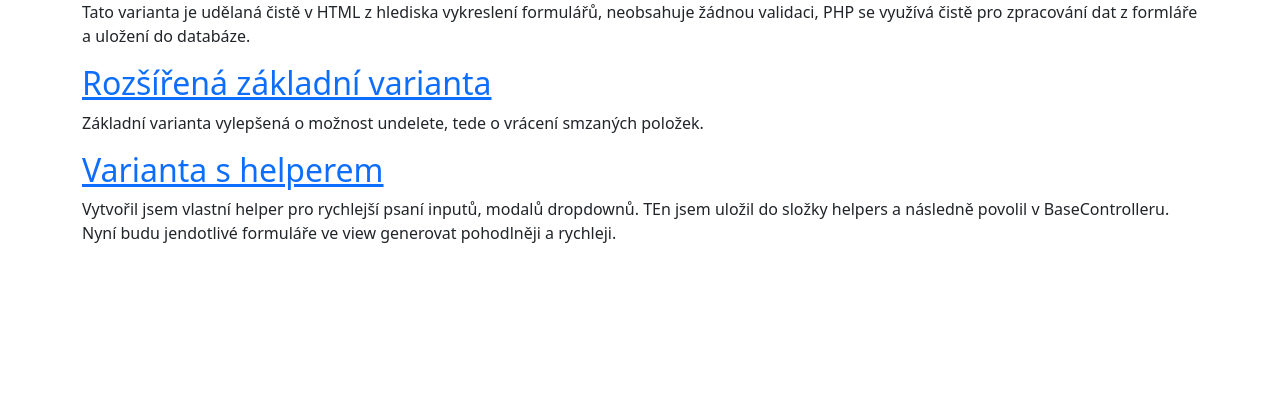
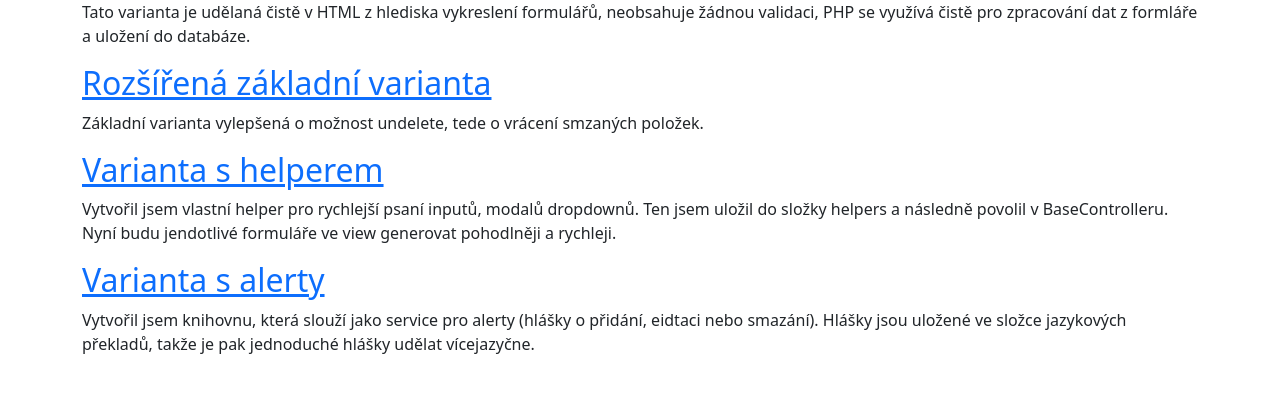
Before and after one commit to zdrh/formulare, a CodeIgniter 4 app: the page made by app/Views/main/index.php in a window 1280 px wide. Shown: the part 222-615 px from the top of the page. Run offline with PHP 8.4 and a stand-in for CodeIgniter, Linux system fonts and the light colour scheme; the template is opened without the code that fills it, so the values that code supplies are empty; some libraries are stand-ins or nearby versions.

Commit message:
drobnosti

```diff
--- a/app/Config/Routes.php
+++ b/app/Config/Routes.php
@@ -43,4 +43,10 @@ $routes->group('form-helper','' , static function ($routes){
 
 $routes->group('form-alert', '', static function ($routes){
     $routes->get('/', 'Country4::index');
+    $routes->get('country/add', 'Country4::add');
+    $routes->post('country/create', 'Country4::create');
+    $routes->get('country/edit/(:num)', 'Country4::edit/$1');
+    $routes->put('country/update', 'Country4::update');
+    $routes->delete('country/delete/(:num)', 'Country4::delete/$1');
+    $routes->patch('country/restore/(:num)', 'Country4::restore/$1');
 });
--- a/app/Views/main/index.php
+++ b/app/Views/main/index.php
@@ -9,5 +9,7 @@
 <h2><a href="<?= base_url('form-basic-undelete') ?>">Rozšířená základní varianta</a></h2>
 <p>Základní varianta vylepšená o možnost undelete, tede o vrácení smzaných položek.</p>
 <h2><a href="<?= base_url('form-helper') ?>">Varianta s helperem</a></h2>
-<p>Vytvořil jsem vlastní helper pro rychlejší psaní inputů, modalů  dropdownů. TEn jsem uložil do složky helpers a následně povolil v BaseControlleru. Nyní budu jendotlivé formuláře ve view generovat pohodlněji a rychleji.</p>
+<p>Vytvořil jsem vlastní helper pro rychlejší psaní inputů, modalů  dropdownů. Ten jsem uložil do složky helpers a následně povolil v BaseControlleru. Nyní budu jendotlivé formuláře ve view generovat pohodlněji a rychleji.</p>
+<h2><a href="<?= base_url('form-helper') ?>">Varianta s alerty</a></h2>
+<p>Vytvořil jsem knihovnu, která slouží jako service pro alerty (hlášky o přidání, eidtaci nebo smazání). Hlášky jsou uložené ve složce jazykových překladů, takže je pak jednoduché hlášky udělat vícejazyčne.</p>
 <?= $this->endSection() ?>
```
